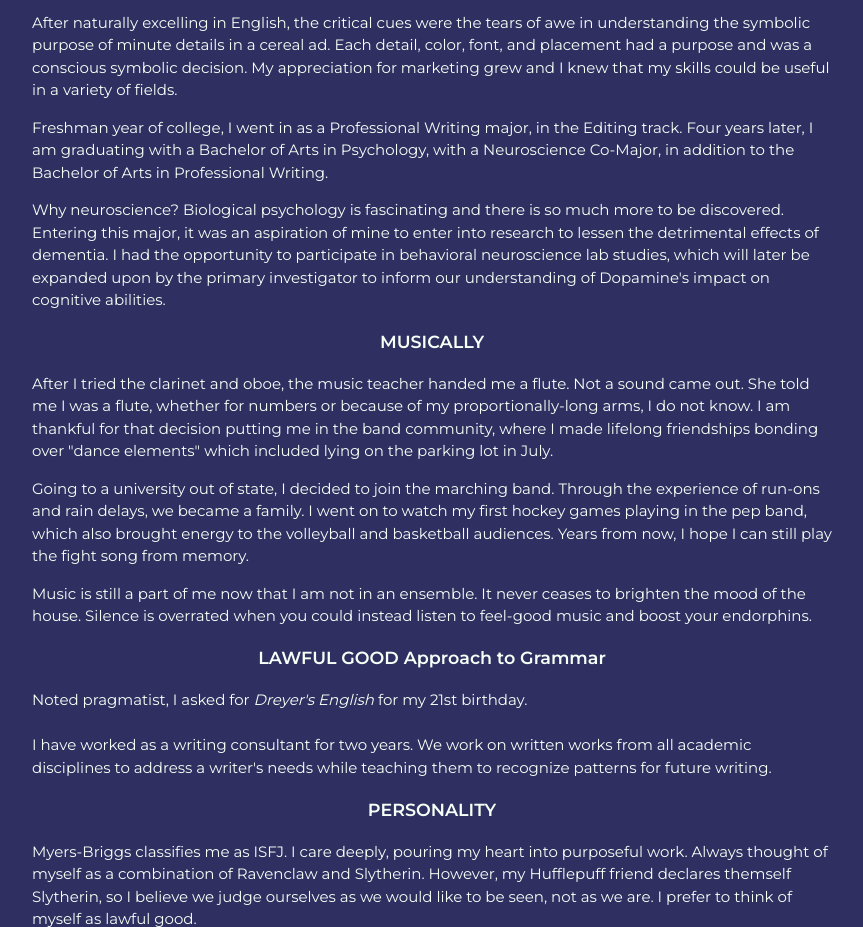
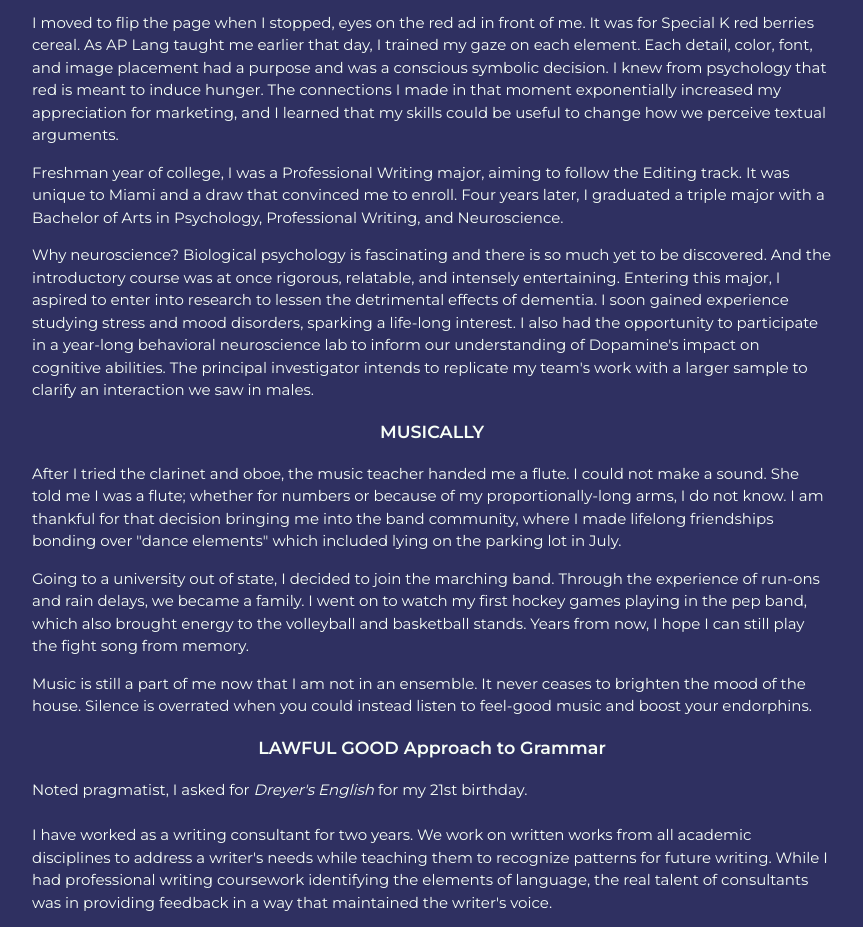
Before and after one commit to mmmoeller/bibliography, a plain HTML site: page index.html in a window 1280 px wide. Shown: the part 505-1432 px from the top of the page, without its empty margins (208-1071 px from the left). Drawn offline with Linux system fonts and the light colour scheme.

Commit message:
Text changes

```diff
--- a/index.html
+++ b/index.html
@@ -18,27 +18,27 @@
 
             <img class="alignnone size-full wp-image-16" src="https://madilynmoeller.files.wordpress.com/2020/04/mmm-logo.png" alt="MMM logo" width="200" height="200" />
             <h2>BIOGRAPHICALLY</h2>
-            <p>After naturally excelling in English, the critical cues were the tears of awe in understanding the symbolic purpose of minute details in a cereal ad. Each detail, color, font, and placement had a purpose and was a conscious symbolic decision. My appreciation for marketing grew and I knew that my skills could be useful in a variety of fields.</p>
+            <p>I moved to flip the page when I stopped, eyes on the red ad in front of me. It was for Special K red berries cereal. As AP Lang taught me earlier that day, I trained my gaze on each element. Each detail, color, font, and image placement had a purpose and was a conscious symbolic decision. I knew from psychology that red is meant to induce hunger. The connections I made in that moment exponentially increased my appreciation for marketing, and I learned that my skills could be useful to change how we perceive textual arguments.</p>
 
-            <p>Freshman year of college, I went in as a Professional Writing major, in the Editing track. Four years later, I am graduating with a Bachelor of Arts in Psychology, with a Neuroscience Co-Major, in addition to the Bachelor of Arts in Professional Writing.</p>
+            <p>Freshman year of college, I was a Professional Writing major, aiming to follow the Editing track. It was unique to Miami and a draw that convinced me to enroll. Four years later, I graduated a triple major with a Bachelor of Arts in Psychology, Professional Writing, and Neuroscience.</p>
 
-            <p>Why neuroscience? Biological psychology is fascinating and there is so much more to be discovered. Entering this major, it was an aspiration of mine to enter into research to lessen the detrimental effects of dementia. I had the opportunity to participate in behavioral neuroscience lab studies, which will later be expanded upon by the primary investigator to inform our understanding of Dopamine's impact on cognitive abilities.</p>
+            <p>Why neuroscience? Biological psychology is fascinating and there is so much yet to be discovered. And the introductory course was at once rigorous, relatable, and intensely entertaining. Entering this major, I aspired to enter into research to lessen the detrimental effects of dementia. I soon gained experience studying stress and mood disorders, sparking a life-long interest. I also had the opportunity to participate in a year-long behavioral neuroscience lab to inform our understanding of Dopamine's impact on cognitive abilities. The principal investigator intends to replicate my team's work with a larger sample to clarify an interaction we saw in males.</p>
             <h3>MUSICALLY</h3>
-            <p>After I tried the clarinet and oboe, the music teacher handed me a flute. Not a sound came out. She told me I was a flute, whether for numbers or because of my proportionally-long arms, I do not know. I am thankful for that decision putting me in the band community, where I made lifelong friendships bonding over "dance elements" which included lying on the parking lot in July.</p>
+            <p>After I tried the clarinet and oboe, the music teacher handed me a flute. I could not make a sound. She told me I was a flute; whether for numbers or because of my proportionally-long arms, I do not know. I am thankful for that decision bringing me into the band community, where I made lifelong friendships bonding over "dance elements" which included lying on the parking lot in July.</p>
 
-            <p>Going to a university out of state, I decided to join the marching band. Through the experience of run-ons and rain delays, we became a family. I went on to watch my first hockey games playing in the pep band, which also brought energy to the volleyball and basketball audiences. Years from now, I hope I can still play the fight song from memory.</p>
+            <p>Going to a university out of state, I decided to join the marching band. Through the experience of run-ons and rain delays, we became a family. I went on to watch my first hockey games playing in the pep band, which also brought energy to the volleyball and basketball stands. Years from now, I hope I can still play the fight song from memory.</p>
 
             <p>Music is still a part of me now that I am not in an ensemble. It never ceases to brighten the mood of the house. Silence is overrated when you could instead listen to feel-good music and boost your endorphins.</p>
             <h3>LAWFUL GOOD Approach to Grammar</h3>
             <p>Noted pragmatist, I asked for <i>Dreyer's English</i> for my 21st birthday. <br />
             <br />
-            I have worked as a writing consultant for two years. We work on written works from all academic disciplines to address a writer's needs while teaching them to recognize patterns for future writing.</p>
+            I have worked as a writing consultant for two years. We work on written works from all academic disciplines to address a writer's needs while teaching them to recognize patterns for future writing. While I had professional writing coursework identifying the elements of language, the real talent of consultants was in providing feedback in a way that maintained the writer's voice.</p>
             <h3>PERSONALITY</h3>
             <p>Myers-Briggs classifies me as ISFJ. I care deeply, pouring my heart into purposeful work. Always thought of myself as a combination of Ravenclaw and Slytherin. However, my Hufflepuff friend declares themself Slytherin, so I believe we judge ourselves as we would like to be seen, not as we are. I prefer to think of myself as lawful good.</p>
             <h4>What informs my personality?</h4>
             <p>Without a doubt, my college experience has molded me into the person I am today. I became an advocate of teamwork, a dependable communicator, a loyal friend and family member. My band sorority provided service for the band, which was exactly the community of multi-faceted people I was honored to know. My role models became my friends and family members.</p>
             <h3>IN SUM</h3>
-           <p> I am a triple major college graduate. My closest friends share a mutual interest in the art of music and the aesthetic qualities it projects to others. I have served as a writing consultant for two years at my university, a job that I love. I hope to continue writing and editing with purpose. Ideally, I will find an opportunity to share my English- and science-tailored writing and research skills with a thoughtful company.</p>
+           <p> I am a triple major college graduate. My closest friends share a mutual interest in the art of music and the aesthetic qualities it projects to others. I served as a writing consultant for two years at my university, a job that I loved. I hope to continue writing and editing with purpose. Ideally, I will find an opportunity to share my English- and science-tailored writing and research skills with a thoughtful company.</p>
         </div>
       </header>
 
```
